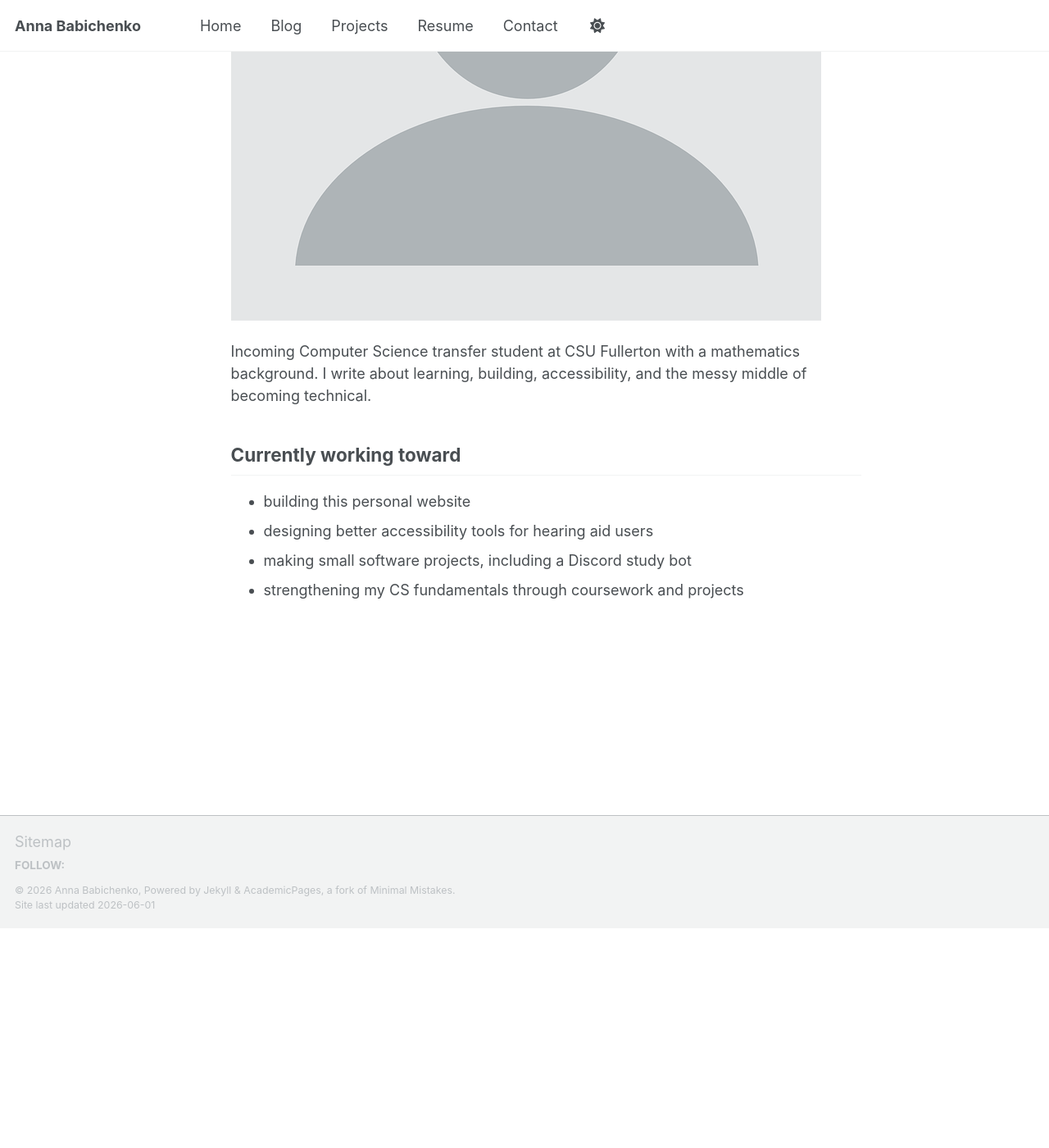
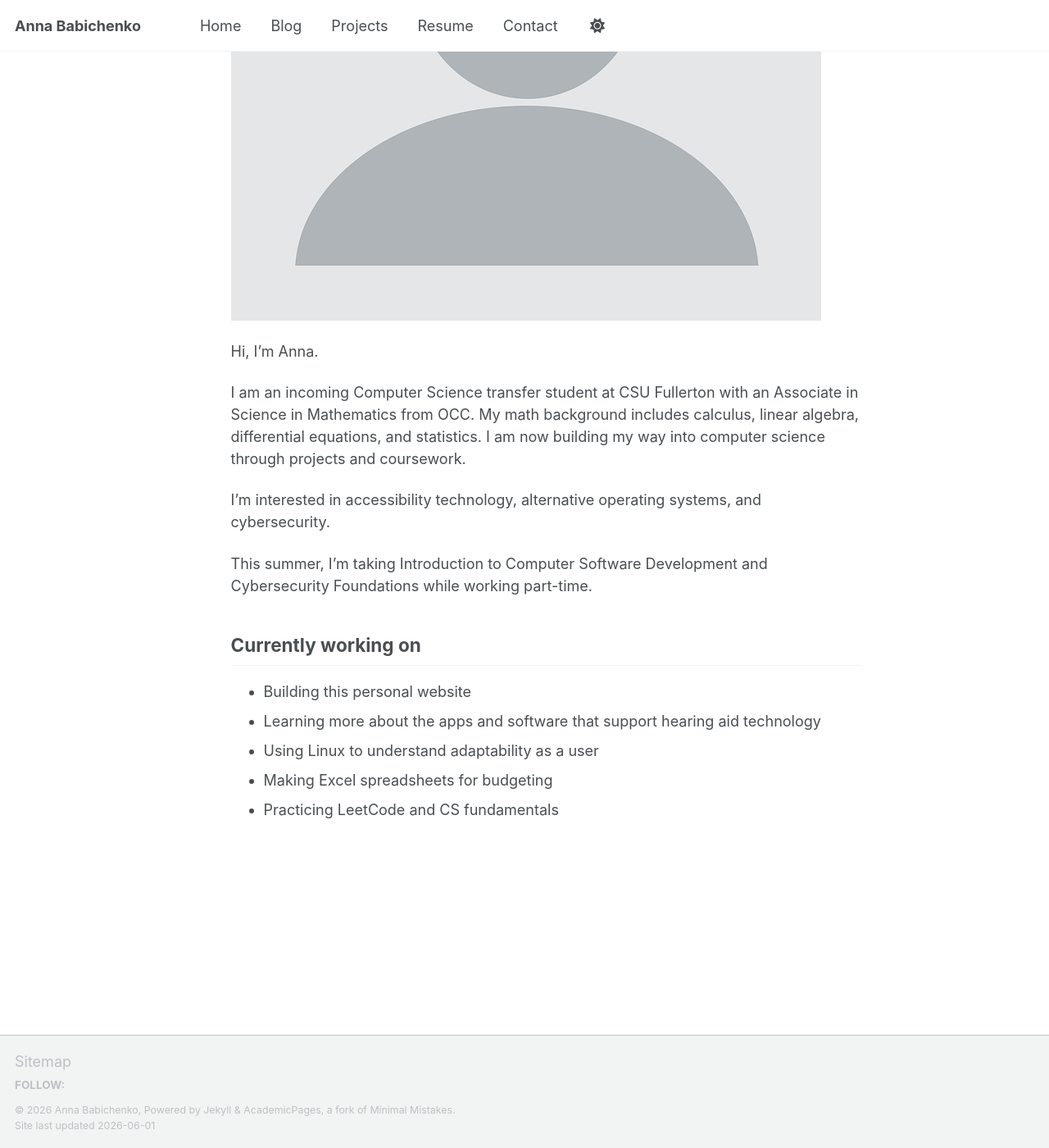
Before and after one commit to babichenko/babichenko.github.io, a Jekyll site: the page built from _pages/about.md, in a window 1280 px wide and 1400 px high, scrolled down 470 px. Shown: the whole window at 82% size. Built offline with Jekyll 4.4.1, drawn with Linux system fonts in a browser that asks for light colours; a script that is not in the unit is left out; before the commit the page ends 1602 px from its top, so only the background shows below that.

Commit message:
Update about.md
Make home description more me :)

```diff
--- a/_pages/about.md
+++ b/_pages/about.md
@@ -9,11 +9,18 @@ redirect_from:
 
 ![Photo placeholder for Anna Babichenko](/images/profile.png)
 
-Incoming Computer Science transfer student at CSU Fullerton with a mathematics background. I write about learning, building, accessibility, and the messy middle of becoming technical.
+Hi, I’m Anna.
 
-## Currently working toward
+I am an incoming Computer Science transfer student at CSU Fullerton with an Associate in Science in Mathematics from OCC. My math background includes calculus, linear algebra, differential equations, and statistics. I am now building my way into computer science through projects and coursework.
 
-- building this personal website
-- designing better accessibility tools for hearing aid users
-- making small software projects, including a Discord study bot
-- strengthening my CS fundamentals through coursework and projects
+I’m interested in accessibility technology, alternative operating systems, and cybersecurity.
+
+This summer, I’m taking Introduction to Computer Software Development and Cybersecurity Foundations while working part-time.
+
+## Currently working on
+
+- Building this personal website
+- Learning more about the apps and software that support hearing aid technology
+- Using Linux to understand adaptability as a user
+- Making Excel spreadsheets for budgeting
+- Practicing LeetCode and CS fundamentals
```
